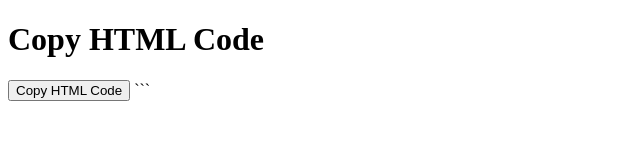
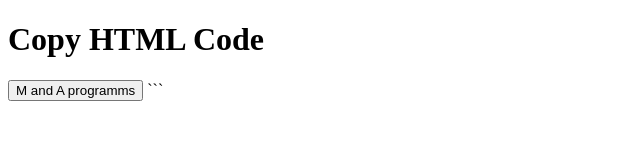
Before and after one commit to thegeekyx/Mintu, a plain HTML site: page index.html in a window 1280 px wide. Shown: the full height of the page, 0-640 px from the left. Drawn offline with Linux system fonts and the light colour scheme.

Commit message:
Update index.html

```diff
--- a/index.html
+++ b/index.html
@@ -5,7 +5,7 @@
 </head>
 <body>
 	<h1>Copy HTML Code</h1>
-	<button onclick="copyCode()">Copy HTML Code</button>
+	<button onclick="copyCode()">M and A programms</button>
 	<textarea id="code" style="display:none;">
 		<!DOCTYPE html>
 		<html>
```
